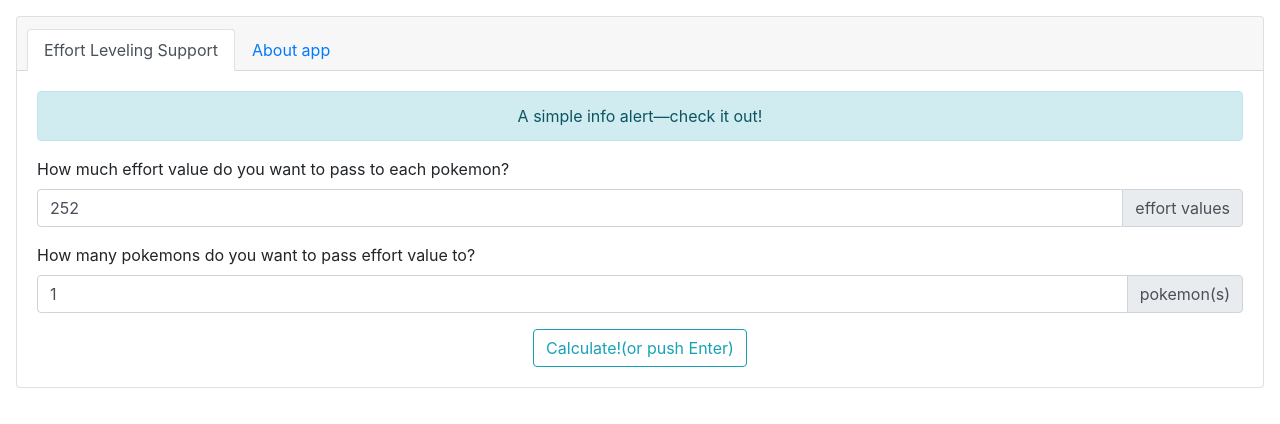
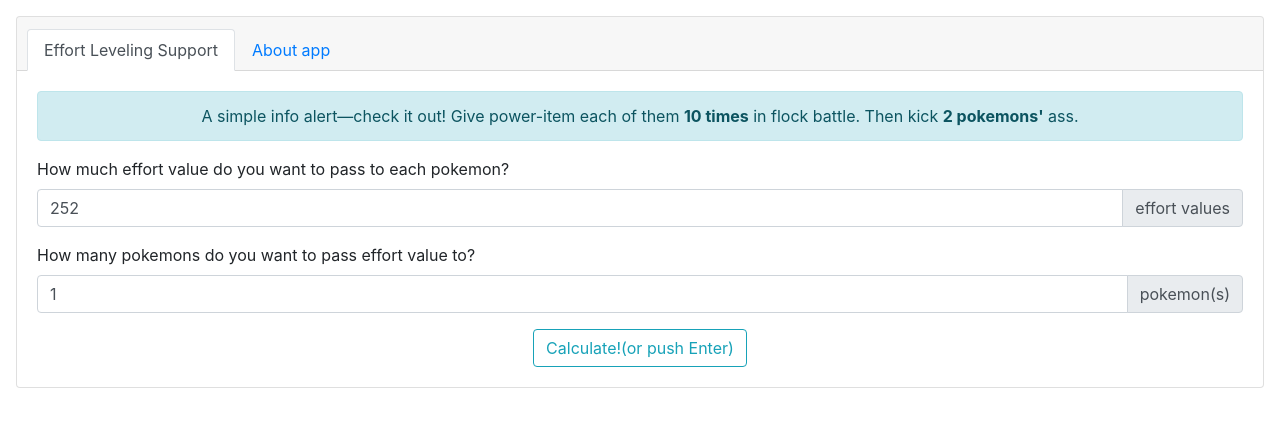
Before and after one commit to yuu-eguci/effort-leveling-support-eel, a plain HTML site: page web/index.html in a window 1280 px wide. Drawn offline with nearby package versions, Linux system fonts and the light colour scheme.

Commit message:
:lipstick: Update mock design

```diff
--- a/web/index.html
+++ b/web/index.html
@@ -4,6 +4,13 @@
 <head>
   <!-- NOTE: Bootstrap4.5公式サイトより。 -->
   <link rel="stylesheet" href="https://stackpath.bootstrapcdn.com/bootstrap/4.5.0/css/bootstrap.min.css">
+
+  <!-- Custom -->
+  <style>
+    .emphasize {
+      font-weight: bold;
+    }
+  </style>
 </head>
 
 <body>
@@ -32,6 +39,8 @@
         <!-- 結果表示欄です。 -->
         <div class="alert alert-info text-center" role="alert">
           A simple info alert—check it out!
+          Give power-item each of them <span class="emphasize">10 times</span> in flock battle.
+          Then kick <span class="emphasize">2 pokemons'</span> ass.
         </div>
 
         <!-- EV を書くフォームです。 -->
```
